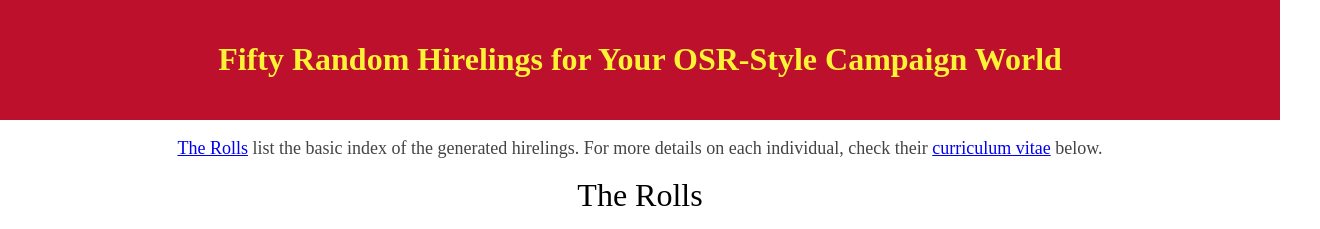
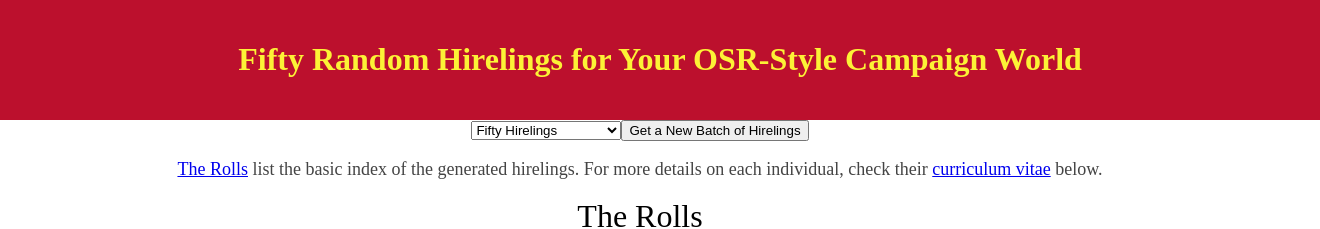
Before and after one commit to ToddAT/hireling-generator, a React (Create React App) app: page / in a window 1280 px wide. Shown: the top 229 px of the page, 1320 px wide, since content can reach past the window. Built offline with nearby package versions, Linux system fonts and the light colour scheme; a web font is replaced by a local one.

Commit message:
Tweaks, Preliminary Customization Support

```diff
--- a/src/App.css
+++ b/src/App.css
@@ -5,8 +5,10 @@
 }
 
 .App-header {
+  box-sizing: content-box;
+  width: 100%;
+  padding: 20px;
   background-color: hsla(350, 84%, 40%, 1.0);
-  padding: 20px;
   color: white;
 }
 
--- a/src/App.js
+++ b/src/App.js
@@ -13,10 +13,22 @@ class App extends Component {
   constructor(props) {
     super(props);
 
+    this.updatePopCount = this.updatePopCount.bind(this);
+    this.repopRetainers = this.repopRetainers.bind(this);
+
     this.state = {
       'count': props.count,
       'retainers': generateRetainers(props.count),
     };
+  }
+
+  updatePopCount(e) {
+    this.setState({'count': e.target.value});
+  }
+
+  repopRetainers(e) {
+    e.preventDefault();
+    this.setState({'retainers': generateRetainers(this.state.count)});
   }
 
   render() {
@@ -26,6 +38,18 @@ class App extends Component {
         <header className="App-header">
           <h1 className="App-title">Fifty Random Hirelings for Your OSR-Style Campaign World</h1>
         </header>
+
+        <select onChange={ this.updatePopCount }>
+          <option value="50">Fifty Hirelings</option>
+          <option value="25">Twenty-Five Hirelings</option>
+          <option value="10">Ten Hirelings</option>
+          <option value="5">Five Hirelings</option>
+        </select>
+
+        <button onClick={ this.repopRetainers }>
+          Get a New Batch of Hirelings
+        </button>
+
         <p className="App-intro">
           <a href="#rolls">The Rolls</a> list the basic index of the generated hirelings. For more details on each individual,
           check their <a href="#cv">curriculum vitae</a> below.
--- a/src/components/ui/retainerList.jsx
+++ b/src/components/ui/retainerList.jsx
@@ -11,8 +11,7 @@ class RetainerSummaryList extends Component {
   render() {
   	const retainerListItems = this.props.population.map((r, i) =>
       <li className="retainer-summary-list--item" key={ i }>
-        <strong className="retainer-summary-list--item__name">{ r.name }</strong>
-        the <em className="retainer-summary-list--item__occupation">{ r.occupation.Name }</em>
+        <strong className="retainer-summary-list--item__name">{ r.name }</strong> the <em className="retainer-summary-list--item__occupation">{ r.occupation.Name }</em>
       </li>
     );
 
```
